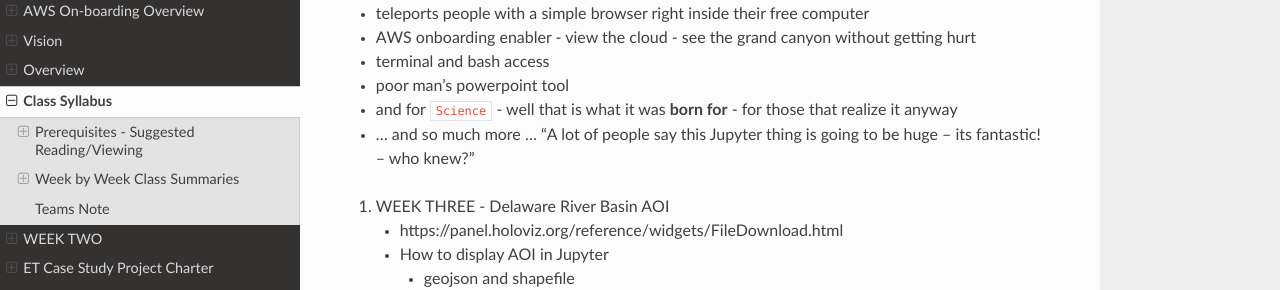
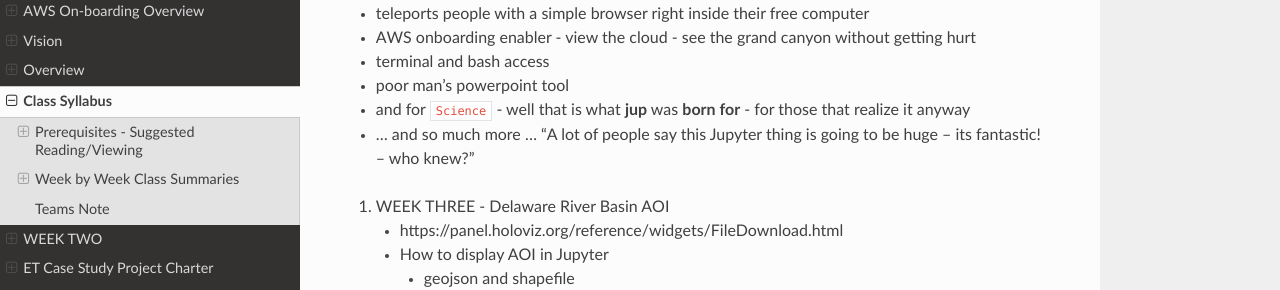
Before and after one commit to tonybutzer/harmony, a Sphinx documentation site: the page built from documentation/source/00weekbyweek.md, in a window 1280 px wide and 900 px high, scrolled down 8500 px. Shown: the part 158-448 px from the top of the window. Built offline with Sphinx 7.4.7 and the Read the Docs theme 2.0.0, drawn with Linux system fonts in a browser that asks for light colours; pages that are not in the unit, such as notebooks, are missing from menus.

Commit message:
automatic git update from Makefile

```diff
--- a/documentation/source/00weekbyweek.md
+++ b/documentation/source/00weekbyweek.md
@@ -302,7 +302,7 @@ science_joy = 1 * ec2 + docker * 1e3
 - AWS onboarding enabler - view the cloud - see the grand canyon without getting hurt
 - terminal and bash access
 - poor man's powerpoint tool
-- and for `Science` - well that is what it was **born for** - for those that realize it anyway
+- and for `Science` - well that is what **jup** was **born for** - for those that realize it anyway
 - ... and so much more ...  "A lot of people say this Jupyter thing is going to be huge -- its fantastic! -- who knew?"
 
 
```
